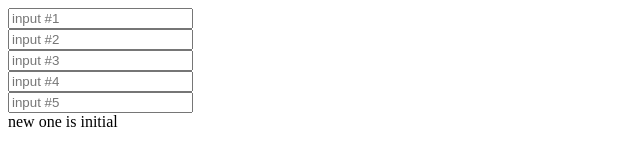
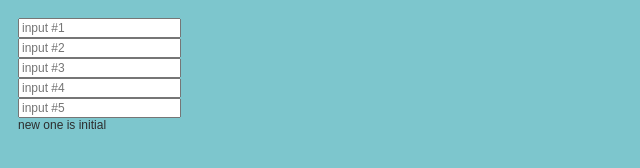
Before and after one commit to jmetev1/jmetev1.github.io, a plain HTML site: page studies.html in a window 1280 px wide. Shown: the whole page, without its empty margins (0-640 px from the left). Drawn offline with nearby package versions, Linux system fonts and the light colour scheme.

Commit message:
for sure

```diff
--- a/studies.html
+++ b/studies.html
@@ -6,6 +6,18 @@
     <script src="https://unpkg.com/react@16/umd/react.development.js"></script>
     <script src="https://unpkg.com/react-dom@16/umd/react-dom.development.js"></script>
     <script src="https://unpkg.com/babel-standalone@6.15.0/babel.min.js"></script>
+    <style>
+            body {
+                background: rgb(125, 198, 205);
+                color: rgb(45, 45, 45);
+                padding: 10px;
+                font-family: arial;
+                font-size: 12px;
+            }
+            input {
+                font-size: 12px;
+            }
+    </style>
   </head>
   <body>
     <div id="app"></div>
@@ -23,19 +35,11 @@
     class ViewportWatch extends React.Component {
         render() {return (<div>new one is {this.props.vp}</div>)}
     }
-    class Application extends React.Component {
-        constructor() {
-            super()
-            this.state = {vp: 'initial'}
-        }
+
+    class Input extends React.Component {
         render() {
-            const { vp } = this.state
-            const vpUpdate = origin => {
-                this.setState({ vp: window.viewport.attributes['content'].value.toString()+Date.now().toString()})
-            }
+            const { vpUpdate, l } = this.props
             return (
-                <div>
-                    {[1,2,3,4,5].map(l => (<div key={l.toString()} >
                 <input
                     onFocus={event => {
                         vpUpdate('alpha')
@@ -57,15 +61,27 @@
                         vpUpdate('alpha')
                         }
                     }
-                            onTouchEnd={
-                                event => {
+                    onTouchEnd={event => {
                             console.log('ontouchend')
                             if (window.isZoomInput(event.target)) window.disableZoom()
                             vpUpdate('alpha')
+                    }}
+                >
+    </input>)}}
+    class Application extends React.Component {
+        constructor() {
+            super()
+            this.state = {vp: 'initial'}
         }
+        render() {
+            const { vp } = this.state
+            const vpUpdate = origin => {
+                this.setState({ vp: window.viewport.attributes['content'].value.toString()+Date.now().toString()})
             }
-                        >
-                        </input>
+            return (
+                <div>
+                    {[1,2,3,4,5].map(l => (<div key={l.toString()} >
+                        <Input vpUpdate={vpUpdate} l={l}/>
                     </div>))}
                     <ViewportWatch vp={vp}/>
                 </div>
```
Lines whose indentation alone changed are shown as unchanged.
